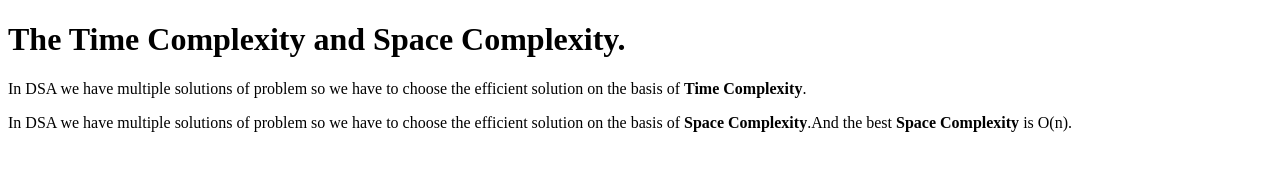
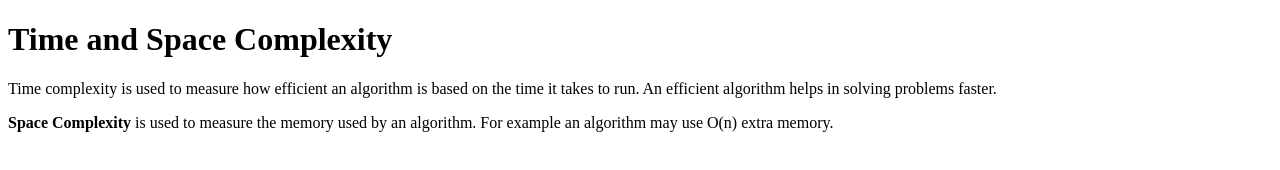
Before and after one commit to acciojob/time-and-space-complexity-Rutuja9505, a website: page main.html in a window 1280 px wide. Drawn offline with Linux system fonts and the light colour scheme.

Commit message:
created a submission

```diff
--- a/main.html
+++ b/main.html
@@ -1,5 +1,4 @@
 <!DOCTYPE html>
-
 <html>
 
 <head>
@@ -7,12 +6,18 @@
 </head>
 
 <body>
-	<!-- the entire body must be written by student -->
-	<h1>The Time Complexity and Space Complexity.</h1>
-	<p>In DSA we have multiple solutions of problem so we have to choose the efficient solution on the basis of <b>Time Complexity</b>.</p>
-	<p>In DSA we have multiple solutions of problem so we have to choose the efficient solution on the basis of <b>Space Complexity</b>.And the best <b>Space Complexity </b>is O(n).</p>
-    <script type="text/javascript" src="./script.js">
-</script>
+
+<h1>Time and Space Complexity</h1>
+
+<p>
+Time complexity is used to measure how efficient an algorithm is based on the time it takes to run. An efficient algorithm helps in solving problems faster.
+</p>
+
+<p>
+<b>Space Complexity</b> is used to measure the memory used by an algorithm. For example an algorithm may use O(n) extra memory.
+</p>
+
+<script type="text/javascript" src="./script.js"></script>
 
 </body>
 
```
